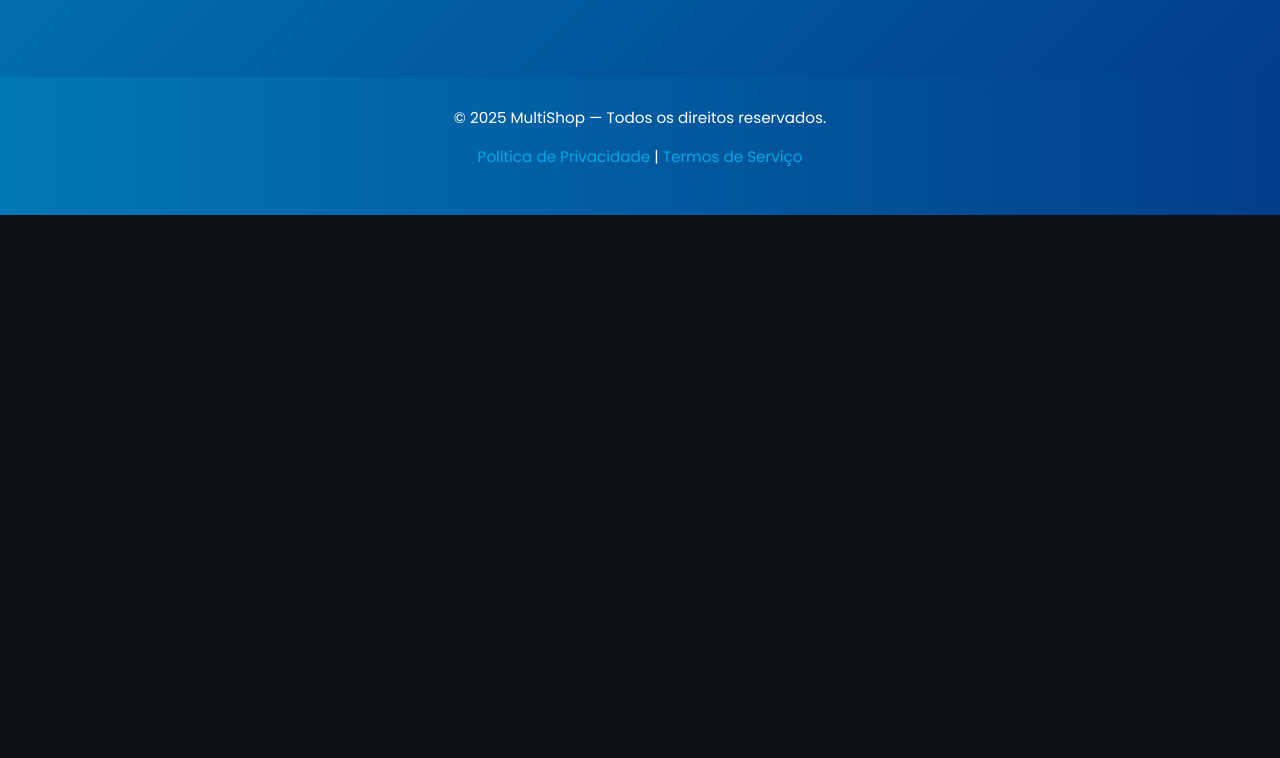
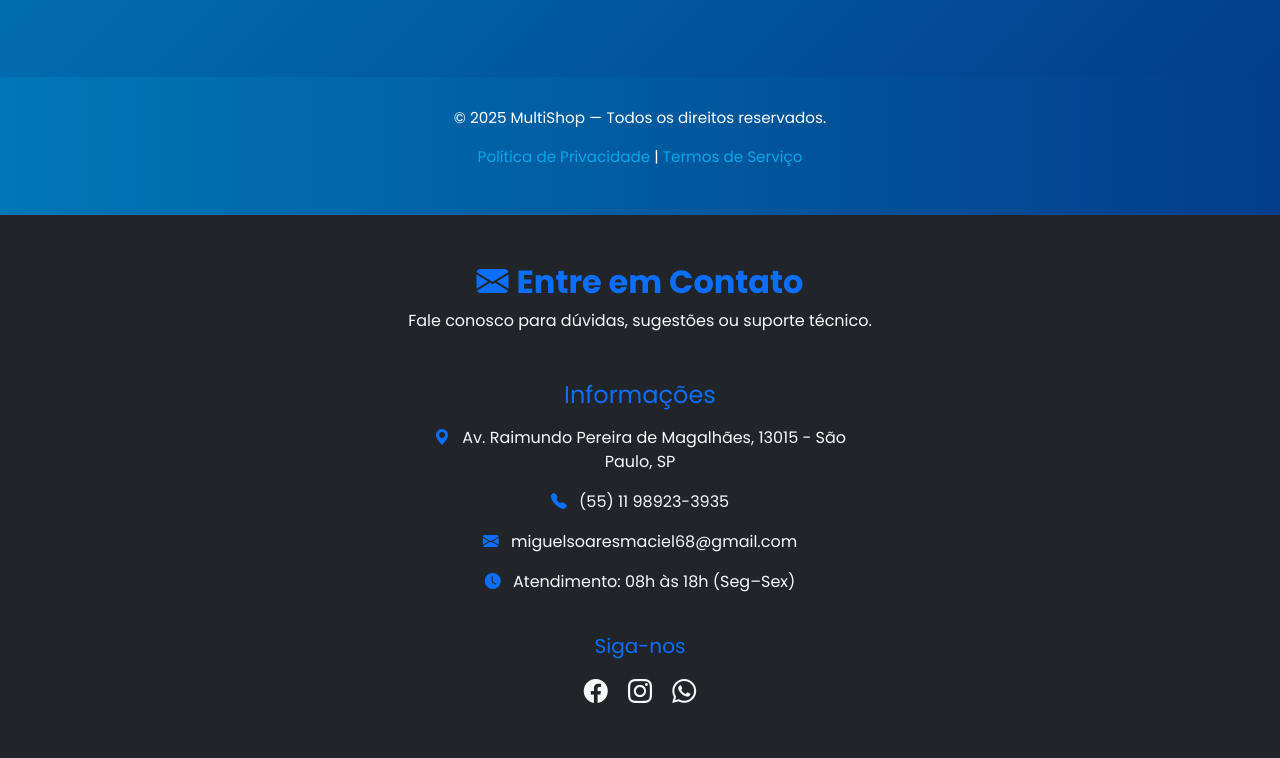
Before and after one commit to miguelsoaresmaciel68-alt/multishop, a plain HTML site: page index.html in a window 1280 px wide. Shown: the part 2452-3210 px from the top of the page. Before the commit the page ends 2667 px from the top, so only its background shows below. Drawn offline with nearby package versions, Linux system fonts and the light colour scheme; a script that the page names is missing.

Commit message:
14/11/25

```diff
--- a/index.html
+++ b/index.html
@@ -59,7 +59,7 @@
             <li class="nav-item">
               <a class="nav-link" href="#catalogo">Catalogo</a>
             </li>
-             <li class="nav-item">
+            <li class="nav-item">
               <a class="nav-link" href="#produtos">Produtos</a>
             </li>
             <li class="nav-item">
@@ -266,5 +266,51 @@
         navbar.classList.toggle("scrolled", window.scrollY > 50);
       });
     </script>
+    <!-- ====== Contato ====== -->
+    <section id="contato" class="py-5 bg-dark text-light">
+      <div class="container">
+        <div class="text-center mb-5">
+          <h2 class="fw-bold text-primary">
+            <i class="bi bi-envelope-fill me-2"></i>Entre em Contato
+          </h2>
+          <p>Fale conosco para dúvidas, sugestões ou suporte técnico.</p>
+        </div>
+
+        <div class="row gy-4 justify-content-center text-center">
+          <!-- Informações de contato -->
+          <div class="col-lg-5">
+            <h4 class="text-primary mb-3">Informações</h4>
+            <p>
+              <i class="bi bi-geo-alt-fill text-primary me-2"></i>
+              Av. Raimundo Pereira de Magalhães, 13015 - São Paulo, SP
+            </p>
+            <p>
+              <i class="bi bi-telephone-fill text-primary me-2"></i>
+              (55) 11 98923-3935
+            </p>
+            <p>
+              <i class="bi bi-envelope-fill text-primary me-2"></i>
+              miguelsoaresmaciel68@gmail.com
+            </p>
+            <p>
+              <i class="bi bi-clock-fill text-primary me-2"></i>
+              Atendimento: 08h às 18h (Seg–Sex)
+            </p>
+          </div>
+        </div>
+
+        <!-- Redes sociais -->
+        <div class="mt-4 justify-content-center text-center">
+          <h5 class="text-primary mb-3">Siga-nos</h5>
+          <a href="https://www.facebook.com/Mig Leds" class="text-light me-3 fs-4"
+            ><i class="bi bi-facebook"></i
+          ></a>
+          <a href="#" class="text-light me-3 fs-4"
+            ><i class="bi bi-instagram"></i
+          ></a>
+          <a href="https://wa.me/5511993192686" class="text-light fs-4"><i class="bi bi-whatsapp"></i></a>
+        </div>
+      </div>
+    </section>
   </body>
 </html>
```
